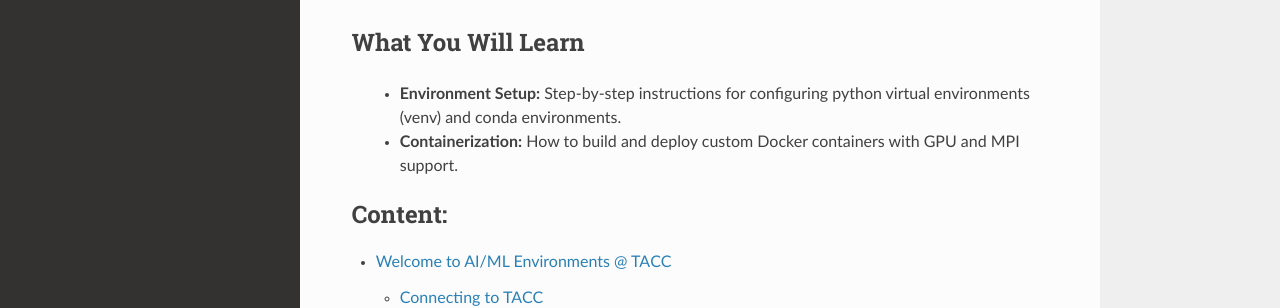
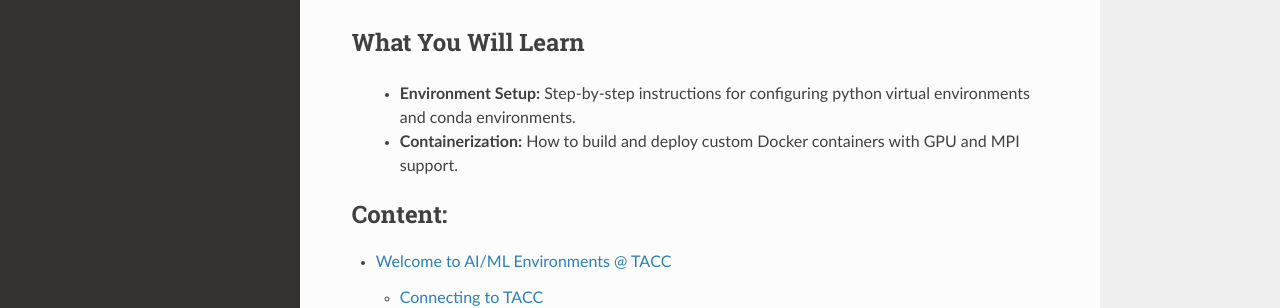
Before and after one commit to jrduncan831/ai_environments_at_tacc, a Sphinx documentation site: the page built from docs/index.rst, in a window 1280 px wide and 1097 px high. Shown: the part 286-594 px from the top of the window. Built offline with Sphinx 7.4.7 and the Read the Docs theme 3.1.0, drawn with Linux system fonts in a browser that asks for light colours.

Commit message:
Update index.rst

```diff
--- a/docs/index.rst
+++ b/docs/index.rst
@@ -7,7 +7,7 @@
 
 What You Will Learn
 -------------------
-   - **Environment Setup:** Step-by-step instructions for configuring python virtual environments (venv) and conda environments.
+   - **Environment Setup:** Step-by-step instructions for configuring python virtual environments and conda environments.
    - **Containerization:** How to build and deploy custom Docker containers with GPU and MPI support.
 
 .. toctree::
```
